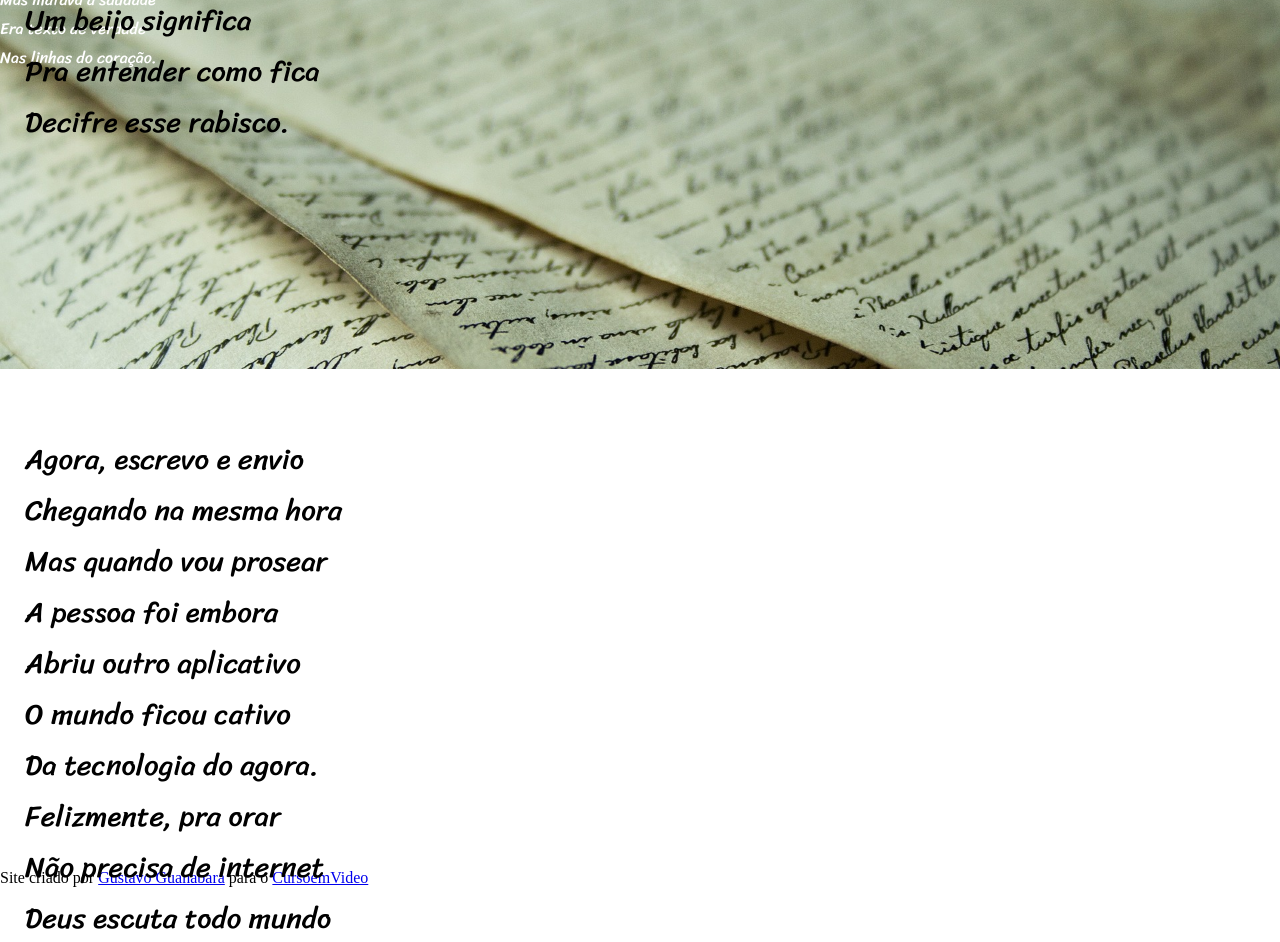
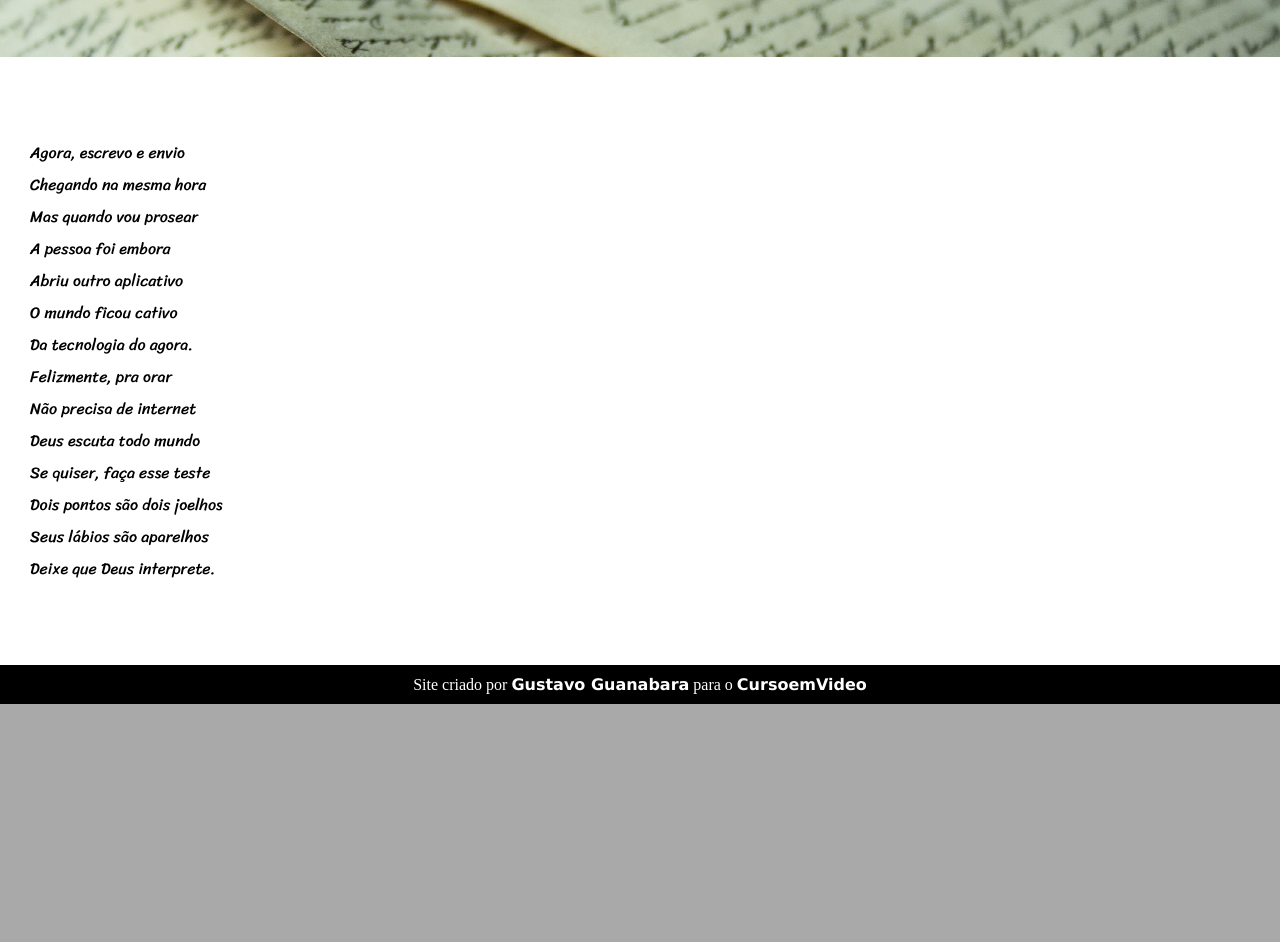
Before and after one commit to luk4s-dev/projeto-cordel, a plain HTML site: page index.html in a window 1280 px wide. Shown: the part 1858-2800 px from the top of the page. After the commit the page ends 2562 px from the top, so only its background shows below. Drawn offline with Linux system fonts and the light colour scheme.

Commit message:
Atualizei o style.css

```diff
--- a/style/style.css
+++ b/style/style.css
@@ -10,73 +10,88 @@
     border: none;
 }
 
-body {
-    background-color: white;
+html, body {
+    height: 100vh;
+    background-color: darkgray;
 }
 
 header {
     background-color: black;
-    padding: 60px;
+    padding-top: 50px;
     color: white;
 }
 
 header h1 {
     font-family: 'Passion One', cursive;
     font-weight: bold;
-    font-size: 5rem;
     text-align: center;
+    font-variant: small-caps;
 }
 
 header p {
     text-align: center;
     font-family: Verdana, Geneva, Tahoma, sans-serif;
+    padding-bottom: 50px;
 }
 
-header a {
+header a, footer a {
     text-decoration: none;
     font-family: Verdana, Geneva, Tahoma, sans-serif;
-    font-weight: bold;
+    font-weight: bolder;
     color: white;
 }
 
-header a:hover {
+header a:hover, footer a:hover {
     text-decoration: underline;
 }
 
-section p.text {
-    position: relative;
-    top: 13%;
+section {
+    padding-top: 10vh;
+    padding-bottom: 10vh;
+    line-height: 2em;
+    padding-left: 30px;
+}
+
+section.back {
+    background-color: white;
     font-family: 'Sriracha', cursive;
     color: black;
-    font-size: 1.8rem;
-    text-align: left;
-    margin-left: 25px;
 }
 
-section p.text-alt {
+section.back-img1 {
+    background-color: rgb(51, 51, 51);
+    background-image: url('/images/background001.jpg');
+    background-repeat: no-repeat;
+    background-size: cover;
+    background-position: center top;
+    background-attachment: fixed;
     font-family: 'Sriracha', cursive;
     color: white;
 }
 
-section.back {
-    background-color: white;
-    height: 500px;
+section.back-img1 > p {
+    background-color: rgba(0, 0, 0, 0.233);
+    width: 400px;
 }
 
-section.back-img1 {
-    background-image: url('/images/background001.jpg');
-    height: 500px;
+section.back-img2 > p {
+    background-color: rgba(0, 0, 0, 0.233);
+    width: 400px;
+}
+
+section.back-img2 {
+    background-image: url('/images/background002.jpg');
     background-repeat: no-repeat;
     background-size: cover;
     background-position: center top;
     background-attachment: fixed;
+    font-family: 'Sriracha', cursive;
+    color: white;
 }
 
-section.back-img2 {
-    background-image: url('/images/background002.jpg');
-    height: 500px;
-    background-repeat: no-repeat;
-    background-size: cover;
-    background-position: center top;
-    background-attachment: fixed;
+footer {
+    background-color: black;
+    text-align: center;
+    color: white;
+    padding: 10px;
 }
```
